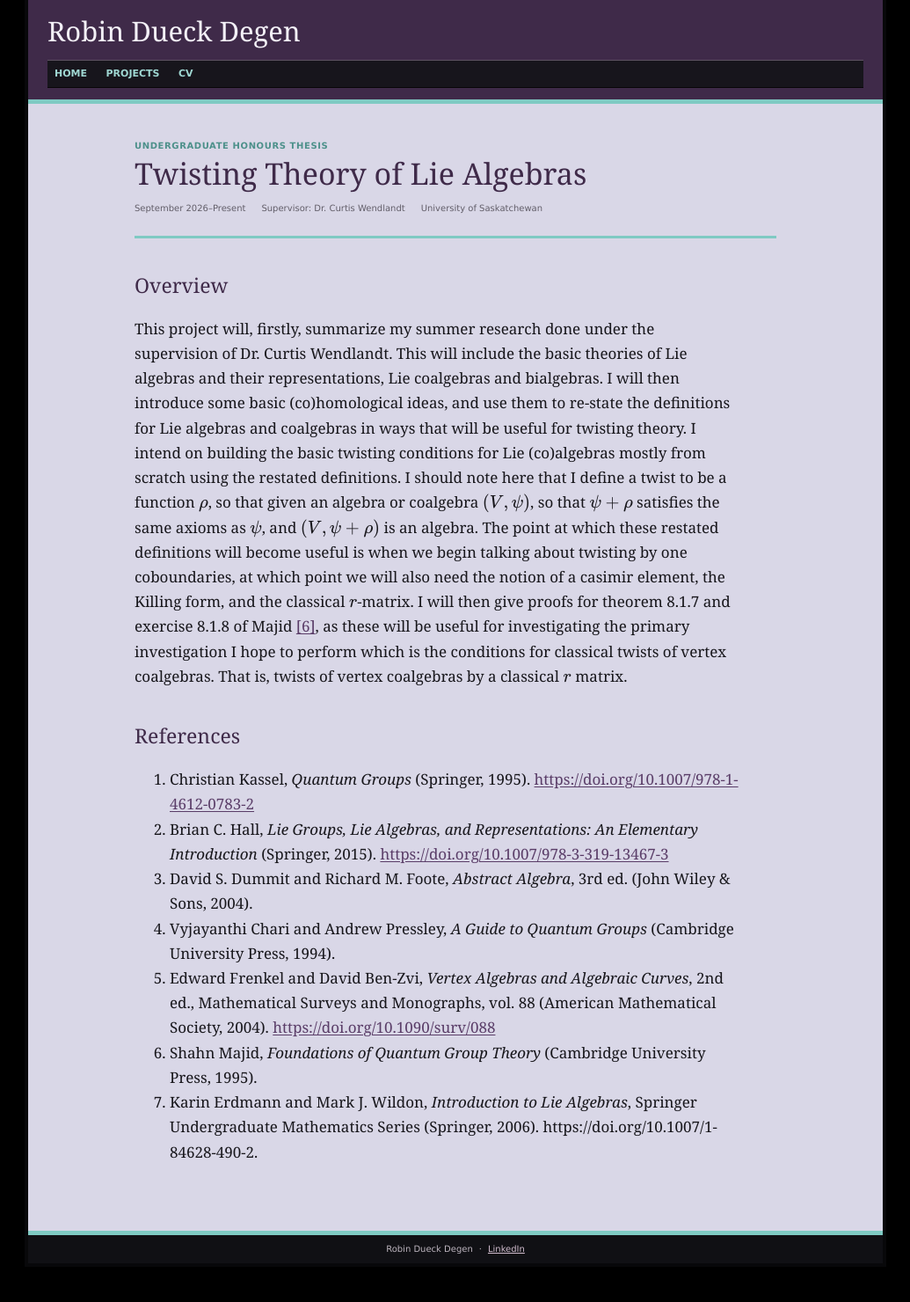
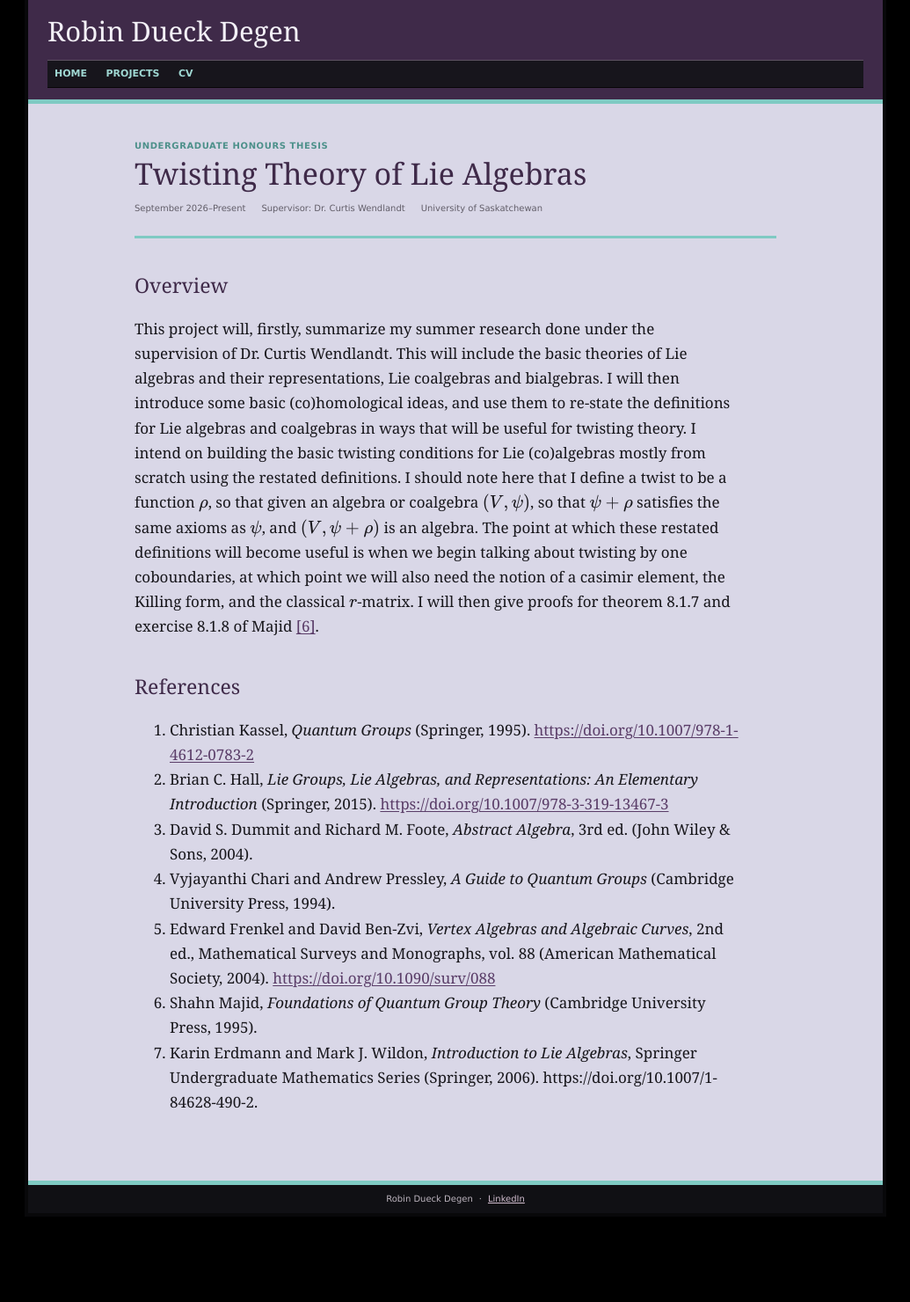
Before and after one commit to 8ts5bgytc8-cyber/robindueckdegen.com, a Jekyll site: the page built from projects/twisting-theory-of-lie-algebras.md, in a window 1280 px wide. Shown: the whole page at 88% size, without its empty margins (122-1157 px from the left). Built offline with Jekyll 4.4.1, drawn with Linux system fonts in a browser that asks for light colours; after the commit the page ends 1423 px from its top, so only the background shows below that.

Commit message:
Removed line about vertex algebras from project description.

```diff
--- a/projects/twisting-theory-of-lie-algebras.md
+++ b/projects/twisting-theory-of-lie-algebras.md
@@ -11,7 +11,7 @@ permalink: /projects/twisting-theory-of-lie-algebras/
 ---
 ## Overview
 
-This project will, firstly, summarize my summer research done under the supervision of Dr. Curtis Wendlandt. This will include the basic theories of Lie algebras and their representations, Lie coalgebras and bialgebras. I will then introduce some basic (co)homological ideas, and use them to re-state the definitions for Lie algebras and coalgebras in ways that will be useful for twisting theory. I intend on building the basic twisting conditions for Lie (co)algebras mostly from scratch using the restated definitions. I should note here that I define a twist to be a function $\rho$, so that given an algebra or coalgebra $(V,\psi)$, so that $\psi+\rho$ satisfies the same axioms as $\psi$, and $(V,\psi+\rho)$ is an algebra. The point at which these restated definitions will become useful is when we begin talking about twisting by one coboundaries, at which point we will also need the notion of a casimir element, the Killing form, and the classical $r$-matrix. I will then give proofs for theorem 8.1.7 and exercise 8.1.8 of Majid [[6]](#ref-majid), as these will be useful for investigating the primary investigation I hope to perform which is the conditions for classical twists of vertex coalgebras. That is, twists of vertex coalgebras by a classical $r$ matrix.
+This project will, firstly, summarize my summer research done under the supervision of Dr. Curtis Wendlandt. This will include the basic theories of Lie algebras and their representations, Lie coalgebras and bialgebras. I will then introduce some basic (co)homological ideas, and use them to re-state the definitions for Lie algebras and coalgebras in ways that will be useful for twisting theory. I intend on building the basic twisting conditions for Lie (co)algebras mostly from scratch using the restated definitions. I should note here that I define a twist to be a function $\rho$, so that given an algebra or coalgebra $(V,\psi)$, so that $\psi+\rho$ satisfies the same axioms as $\psi$, and $(V,\psi+\rho)$ is an algebra. The point at which these restated definitions will become useful is when we begin talking about twisting by one coboundaries, at which point we will also need the notion of a casimir element, the Killing form, and the classical $r$-matrix. I will then give proofs for theorem 8.1.7 and exercise 8.1.8 of Majid [[6]](#ref-majid).
 
 
 
```
